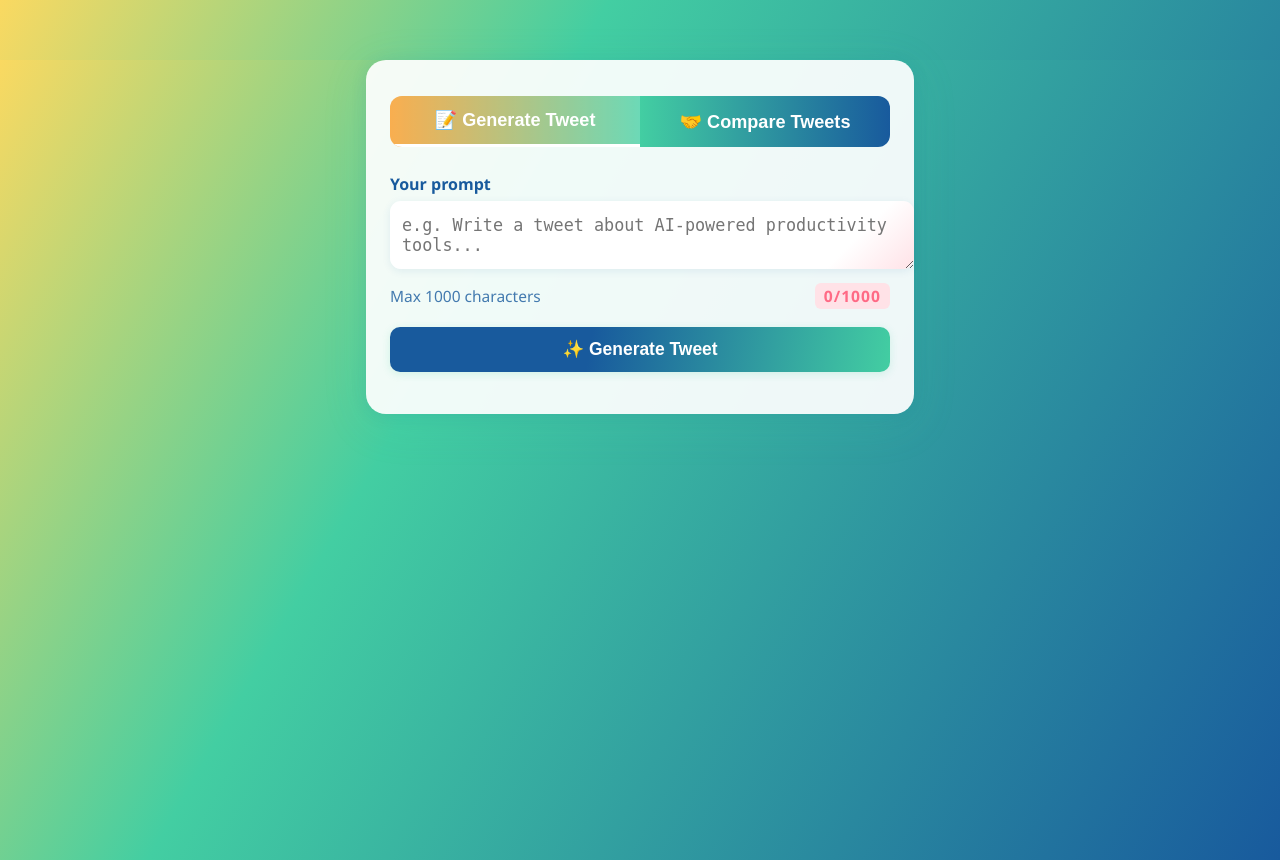
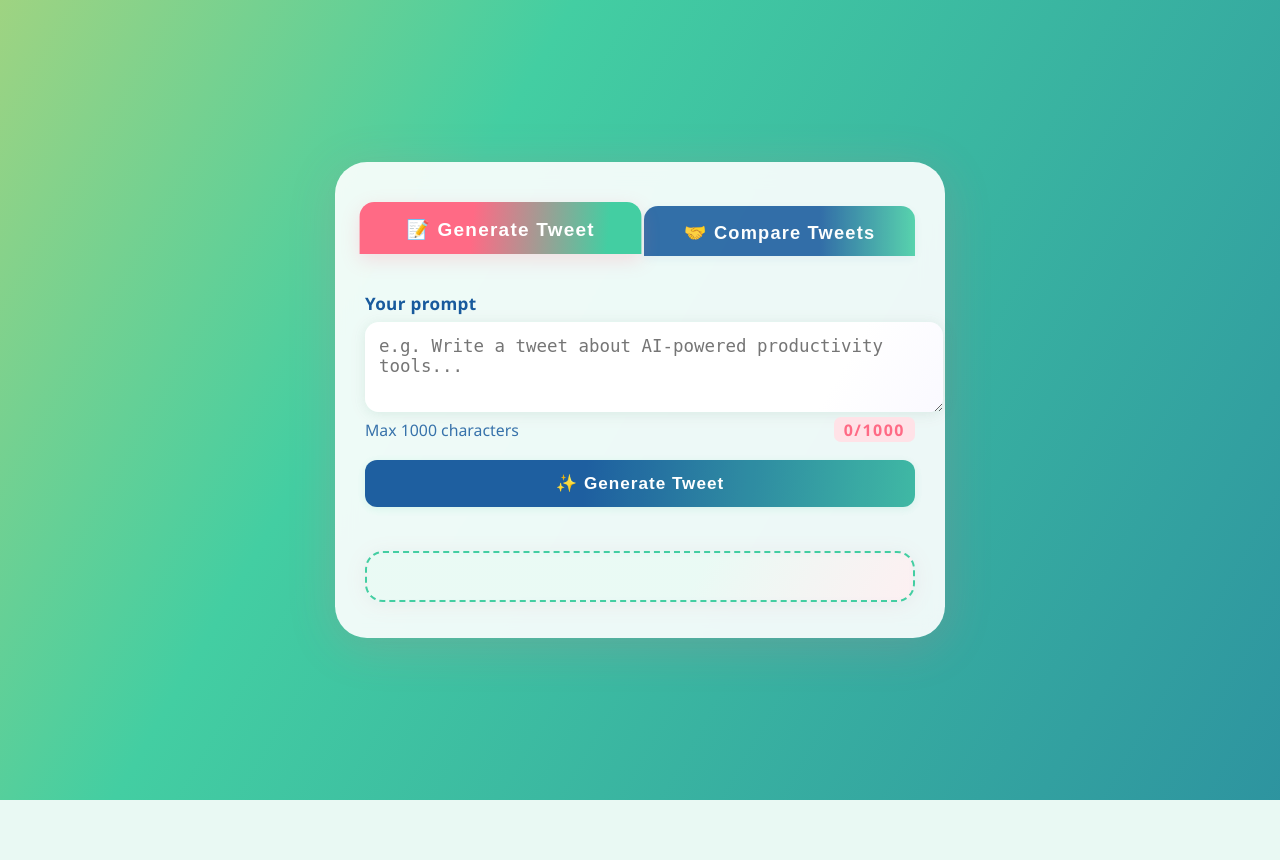
Before and after one commit to Sarthak-csai/Infosys_Intern_LLM, a Flask app: page / in a window 1280 px wide. After the commit the page ends 800 px from the top, so only its background shows below. Run offline with Flask 3, Linux system fonts and the light colour scheme.

Commit message:
Final done

```diff
--- a/app.py
+++ b/app.py
@@ -29,6 +29,7 @@ def compare_tweets():
     # Modify your compare function to return results as a dict,
     # or accumulate necessary output and return it here.
     output = create_compare_tweets_with_gemini_models(data['prompt'])
+
     if output is None:
         return jsonify({"error": "Could not perform tweet comparison"}), 500
 
--- a/extract_tweets.py
+++ b/extract_tweets.py
@@ -1,4 +1,3 @@
-from run_prompt import execute_gemini
 from x_api import twitterClient
 import json
 from datetime import datetime
--- a/static/styles.css
+++ b/static/styles.css
@@ -1,166 +1,248 @@
-body, html {
+:root {
+    --primary: #185a9d;
+    --primary-rgb: 24,90,157;
+    --secondary: #43cea2;
+    --secondary-rgb: 67,206,162;
+    --accent: #ff6a85;
+    --accent-rgb: 255,106,133;
+    --background1: #fad961;
+    --background2: #43cea2;
+    --background3: #185a9d;
+    --white-glass: rgba(255,255,255,0.91);
+}
+
+html, body {
     min-height: 100vh;
     margin: 0;
     padding: 0;
     font-family: 'Segoe UI', 'Roboto', Arial, sans-serif;
-    background: linear-gradient(120deg, #fad961 0%, #43cea2 35%, #185a9d 100%) fixed;
+    /* Multi-stop animated background */
+    background: linear-gradient(120deg, var(--background1) 0%, var(--background2) 33%, var(--background3) 100%);
+    animation: bgMove 20s linear infinite alternate;
+    background-size: 200% 200%;
+}
+@keyframes bgMove {
+    0% { background-position: 0 0; }
+    100% { background-position: 100% 100%; }
+}
+
+main {
+    min-height: 100vh;
+    display: flex;
+    align-items: center;
+    justify-content: center;
 }
 
 .container {
-    background: rgba(255,255,255,0.92);
-    border-radius: 20px;
-    max-width: 500px;
-    margin: 60px auto 0 auto;
-    box-shadow: 0 10px 46px 0 rgba(67, 206, 162, 0.14), 0 2px 16px 0 rgba(24, 90, 157, 0.12);
-    padding: 36px 24px 32px 24px;
+    position: relative;
+    z-index: 2;
+    background: var(--white-glass);
+    border-radius: 2rem;
+    box-shadow: 0 8px 48px 0 rgba(var(--accent-rgb), 0.2), 0 2.5px 12px 0 rgba(var(--secondary-rgb), 0.08);
+    max-width: 550px;
+    width: 97vw;
+    margin: 40px auto;
+    padding: 44px 30px 36px 30px;
     text-align: center;
-    transition: box-shadow 0.3s;
-    animation: slideDown 0.7s cubic-bezier(.42,0,.58,1.0);
+    backdrop-filter: blur(11px);
+    transition: box-shadow 0.35s;
+    animation: fadeInMain 1.2s cubic-bezier(.54,0,.34,1.13);
+}
+@keyframes fadeInMain {
+    from { opacity: 0; transform: translateY(50px) scale(0.98);}
+    to   { opacity: 1;   transform: none; }
 }
 
 .tab-header {
     display: flex;
-    margin-bottom: 26px;
-    background: linear-gradient(90deg, #f7971e, #43cea2 50%, #185a9d 100%);
-    border-radius: 12px;
-    overflow: hidden;
+    justify-content: center;
+    margin-bottom: 36px;
+    background: transparent;
+    border-radius: 18px;
+    overflow: visible;
+    gap: 8px;
 }
 
 .tab-header button {
     flex: 1 1 0;
+    padding: 16px 0 12px 0;
     border: none;
-    background: transparent;
+    border-radius: 14px 14px 0 0;
+    background: linear-gradient(90deg, var(--primary) 65%, var(--secondary) 100%);
     color: #fff;
-    font-weight: 700;
-    font-size: 1.13rem;
-    padding: 13px 0;
+    font-weight: bold;
+    font-size: 1.14rem;
     cursor: pointer;
-    transition: background 0.17s, color 0.17s;
+    transition: background .32s, color .18s, box-shadow .22s, transform .12s;
+    position: relative;
     outline: none;
+    box-shadow: 0 3px 12px 0 rgba(var(--primary-rgb),0.07);
+    letter-spacing: 1.2px;
+    opacity: 0.87;
 }
 
 .tab-header button.active,
 .tab-header button:focus {
-    background: rgba(255,255,255,0.22);
+    background: linear-gradient(95deg, var(--accent) 40%, var(--secondary) 88%);
     color: #fff;
-    border-bottom: 3px solid #fff;
+    font-weight: bolder;
+    box-shadow: 0 6px 18px 0 rgba(var(--accent-rgb),0.20);
+    transform: scale(1.04) translateY(-3px);
+    opacity: 1;
+    z-index: 3;
+}
+.tab-header button:not(.active):hover {
+    background: linear-gradient(90deg, var(--primary) 90%, var(--accent) 100%);
+    color: #fff;
+    opacity: 0.98;
 }
 
-.tab-content,
-.tab-content.hidden { display: block; }
-.tab-content.hidden { display: none; }
+.tab-content {
+    animation: fadeIn 0.5s ease;
+}
+.tab-content.hidden { display: none;}
 
-.form-group { margin-bottom: 18px; text-align: left; }
-label { display: block; font-weight: 600; color: #185a9d; margin-bottom: 6px;}
+.form-group {
+    margin-bottom: 18px;
+    text-align: left;
+}
+label {
+    font-weight: 700;
+    color: var(--primary);
+    letter-spacing: .02em;
+    font-size: 1.07rem;
+    margin-bottom: 7px;
+    display: block;
+    margin-top: 4px;
+    transition: color .17s;
+}
 textarea {
     width: 100%;
+    min-height: 62px;
     border: none;
-    border-radius: 11px;
-    box-shadow: 0 2px 8px rgba(24, 90, 157, 0.09);
-    padding: 14px 12px;
-    font-size: 1.05rem;
-    margin-bottom: 9px;
-    background: linear-gradient(135deg, #fff 85%, #ffe2e7 100%);
+    border-radius: 14px;
+    box-shadow: 0 2px 12px 0 rgba(var(--secondary-rgb), 0.12), 0 2px 18px 0 rgba(var(--accent-rgb),0.08);
+    padding: 14px 14px;
+    font-size: 1.09rem;
+    background: linear-gradient(120deg, #fff 80%, #faf9ff 100%);
     color: #173152;
     resize: vertical;
     outline: none;
-    transition: box-shadow 0.2s, border-color 0.2s;
+    transition: box-shadow .2s, border-color .2s, background .18s;
 }
-
 textarea:focus {
-    box-shadow: 0 4px 20px rgba(24, 90, 157, 0.14);
-    border: 2px solid #43cea2;
-}
-
-button[type="submit"] {
-    background: linear-gradient(100deg, #185a9d 40%, #43cea2 100%);
-    color: #fff;
-    font-weight: 600;
-    font-size: 1.09rem;
-    border: none;
-    border-radius: 10px;
-    padding: 12px 0;
-    width: 100%;
-    cursor: pointer;
-    box-shadow: 0 2px 8px rgba(67, 206, 162, 0.19);
-    margin-bottom: 10px;
-    transition: background 0.2s, box-shadow 0.2s, transform 0.1s;
-}
-
-button[type="submit"]:hover:not(:disabled) {
-    background: linear-gradient(112deg, #ff6a85 20%, #f7971e 70%);
-    box-shadow: 0 8px 24px 0 rgba(255,106,133,0.16);
-    transform: scale(1.03) translateY(-2px);
-}
-
-button[disabled] {
-    background: linear-gradient(100deg, #c3c3c3 10%, #ddd 110%);
-    cursor: not-allowed;
-    color: #fff;
-    opacity: 0.7;
+    background: linear-gradient(90deg, #ffe2e7 87%, #fff 100%);
+    box-shadow: 0 6px 26px rgba(var(--secondary-rgb),0.10), 0 0.5px 2px 0 rgba(var(--accent-rgb),0.10);
+    border: 2.2px solid var(--accent);
 }
 
 .form-row {
     display: flex;
     justify-content: space-between;
     align-items: center;
-    margin-bottom: 4px;
+    margin-bottom: 1px;
 }
-#prompt-help {
-    color: #185a9d;
-    opacity: 0.8;
+#prompt-help, .form-row small:first-child {
+    color: var(--primary);
+    opacity: 0.85;
+    font-size: 0.99rem;
     font-weight: 500;
-    font-size: 0.97rem;
+    transition: color .13s;
 }
-#counter {
-    color: #ff6a85;
+#counter, #compare-counter {
+    color: var(--accent);
     background: #ffe2e7;
-    border-radius: 6px;
-    padding: 2px 9px;
-    font-size: 0.98rem;
+    border-radius: 7px;
+    padding: 1.5px 10px;
+    font-size: 1rem;
     font-weight: bold;
-    letter-spacing: 1px;
+    letter-spacing: 1.5px;
+    transition: color 0.18s, background 0.18s;
+}
+#counter.limit, #compare-counter.limit {
+    background: linear-gradient(90deg, var(--accent), var(--primary));
+    color: #fff;
 }
 
-#counter.limit {
+button[type="submit"] {
+    background: linear-gradient(95deg, var(--primary) 40%, var(--secondary) 115%);
     color: #fff;
-    background: #ff6a85;
+    font-weight: 700;
+    font-size: 1.07rem;
+    border: none;
+    border-radius: 12px;
+    padding: 13px 0;
+    width: 100%;
+    cursor: pointer;
+    box-shadow: 0 2px 8px rgba(var(--secondary-rgb),0.14);
+    margin-bottom: 10px;
+    letter-spacing: 1px;
+    transition: background 0.23s, box-shadow 0.18s, transform 0.13s;
+    outline: none;
+    opacity: 0.97;
+}
+button[type="submit"]:hover:not(:disabled) {
+    background: linear-gradient(112deg, var(--accent) 20%, var(--background2) 70%);
+    box-shadow: 0 4px 16px rgba(var(--primary-rgb),0.19);
+    transform: scale(1.035) translateY(-2.2px);
+    opacity: 1;
+}
+button[disabled] {
+    background: linear-gradient(90deg, #ccc 10%, #eee 100%);
+    cursor: not-allowed;
+    opacity: 0.7;
+    color: #fff;
 }
 
 .output-block {
-    margin-top: 30px;
-    background: linear-gradient(100deg, rgba(255,226,231,0.95) 88%, rgba(255,255,255,0.99) 100%);
-    border-radius: 13px;
-    padding: 24px 6vw 15px 6vw;
-    box-shadow: 0 3px 18px 0 rgba(255,106,133,0.09);
-    border: 2px dashed #43cea2;
+    margin-top: 34px;
+    background: linear-gradient(120deg, rgba(var(--secondary-rgb),0.1) 60%, rgba(var(--accent-rgb),0.10) 100%);
+    border-radius: 18px;
+    padding: 28px 6vw 19px 6vw;
+    box-shadow: 0 3px 22px 0 rgba(var(--accent-rgb),0.09), 0 1px 10px 0 #bdfcff22;
+    border: 2.5px dashed #43cea2;
     text-align: left;
+    backdrop-filter: blur(3px);
+    animation: fadeInRes 0.7s cubic-bezier(.54,0,.34,1.13);
+    overflow-wrap: break-word;
 }
-
+@keyframes fadeInRes {
+    from { opacity: 0; transform: translateY(38px);}
+    to   { opacity: 1; transform: none;}
+}
 .output-block h2, .output-block h3 {
-    color: #185a9d;
-    font-size: 1.15rem;
-    margin-bottom: 5px;
-    font-weight: 800;
+    color: var(--primary);
+    font-size: 1.13rem;
+    margin-bottom: 6px;
+    font-weight: bold;
+    background: linear-gradient(87deg, var(--primary), var(--accent) 74%);
+    background-clip: text;
+    -webkit-background-clip: text;
+    -webkit-text-fill-color: transparent;
 }
 .label {
     font-weight: 700;
-    color: #f7971e;
-    margin-right: 5px;
+    color: var(--accent);
+    margin-right: 6px;
 }
 .output-block p {
-    margin-bottom: 11px;
-    color: #185a9d;
-    font-size: 1.04rem;
-    background: #fff;
-    border-radius: 8px;
-    padding: 4px 12px;
+    margin-bottom: 13px;
+    color: var(--primary);
+    font-size: 1.06rem;
+    background: rgba(255,255,255,0.77);
+    border-radius: 9px;
+    padding: 6px 13px;
     font-weight: 500;
-    word-break: break-word;
+    animation: fadeIn 0.4s;
+    box-shadow: 0 1px 4px 0 #eef2fa88;
 }
-.hidden { display: none; }
+@keyframes fadeIn {
+    from { opacity: 0; }
+    to   { opacity: 1; }
+}
 
-@media (max-width: 520px) {
-    .container { max-width: 98vw; padding: 10vw 2vw 8vw 2vw; }
-    .output-block { padding: 7vw 4vw; }
+@media (max-width: 650px) {
+    .container { max-width: 99vw; padding: 6vw 2vw 6vw 2vw; }
+    .output-block { padding: 7vw 2vw; }
+    .tab-header button { font-size: 1.03rem; }
 }
```
Also changed, not shown: app1.py (deleted, +0 -31 lines), compared_tweets.json (+96 -1 lines), generate_tweet.py (+26 -2 lines), generated_tweet.json (+8 -0 lines), static/scripts.js (line endings or trailing spaces).
